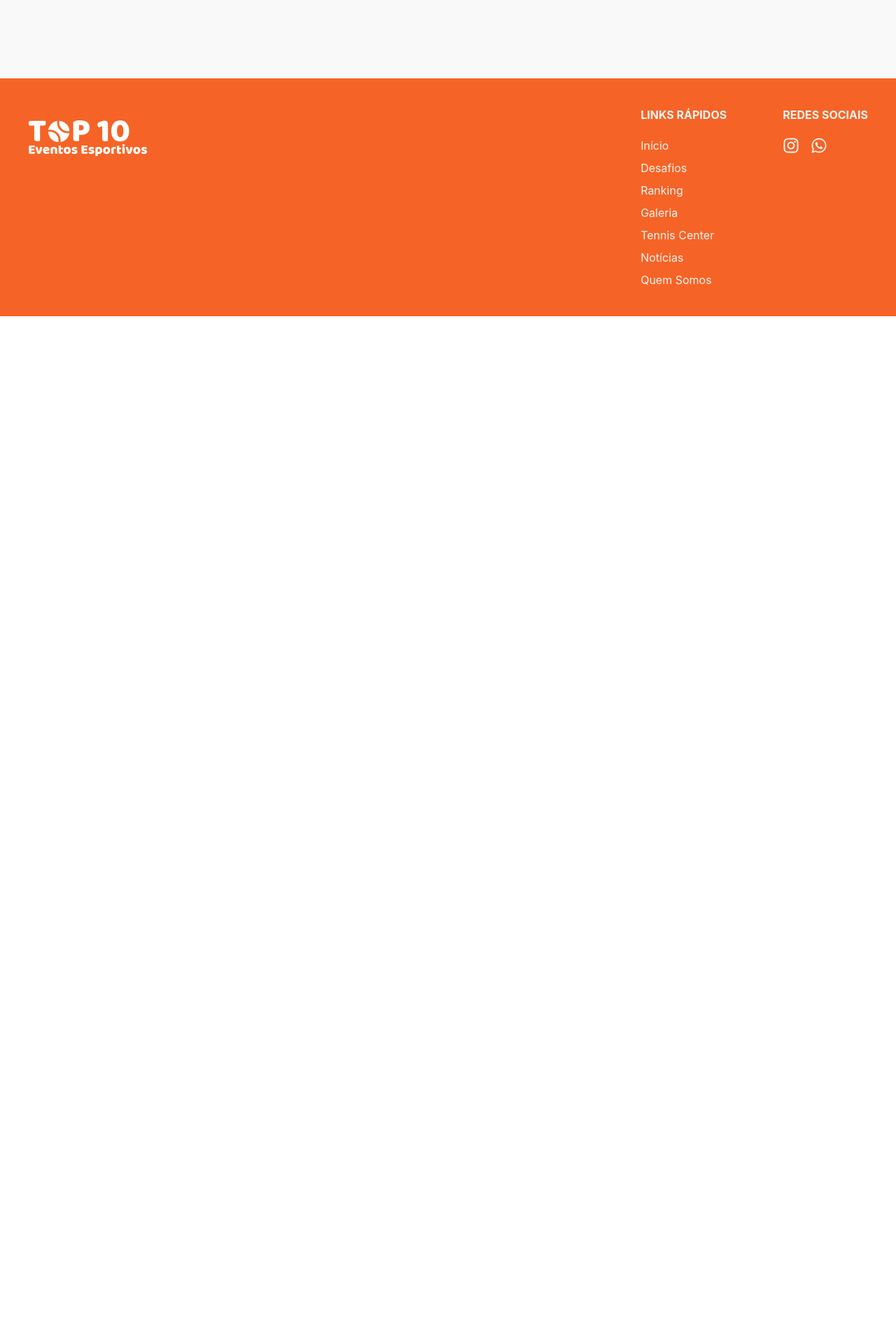
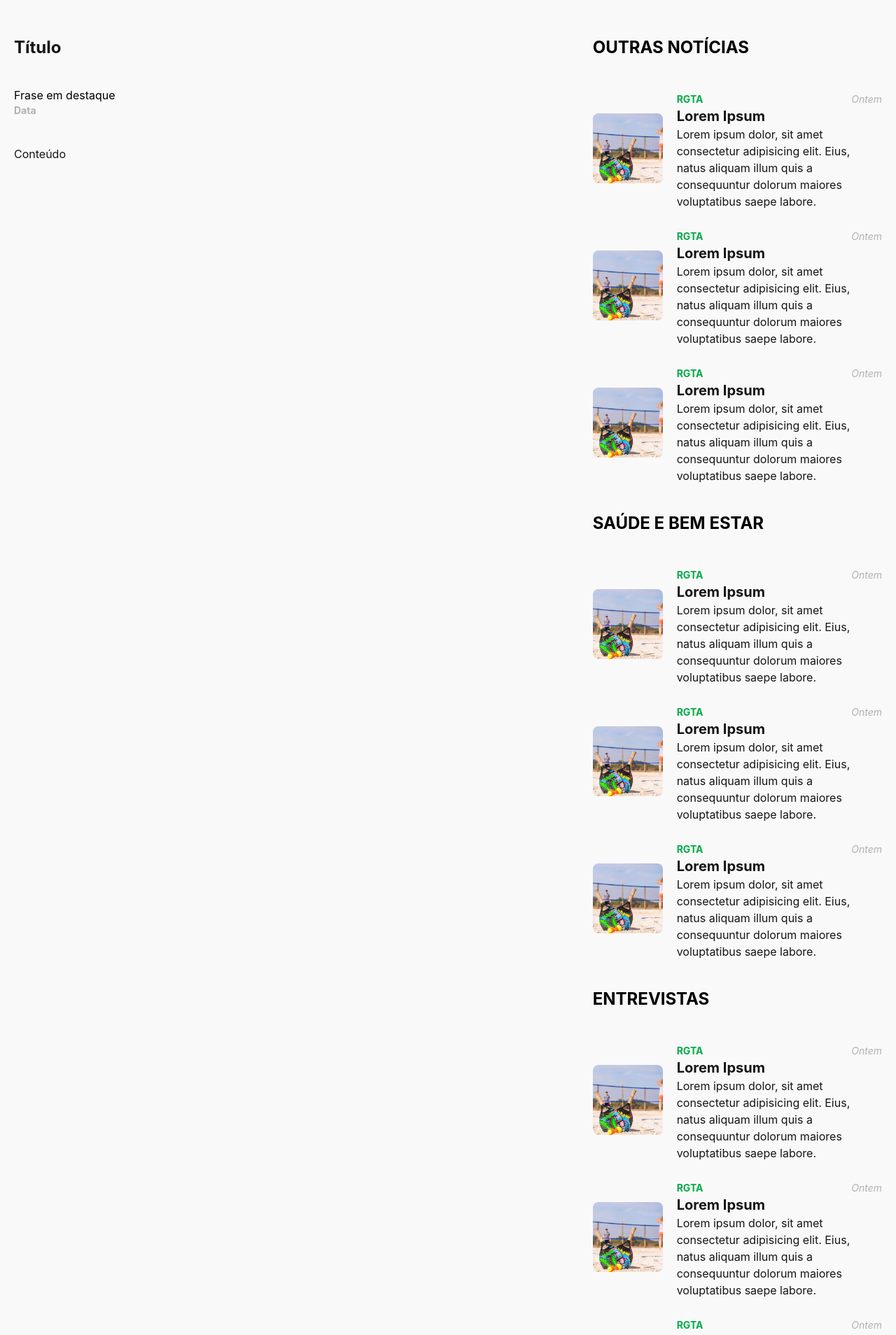
Before and after one commit to mjuliamiosso/top-10-eventos-esportivos, a Next.js app in the folder frontend/: page /news/1 in a window 1280 px wide. Shown: the part 100-2008 px from the top of the page at 70% size. Before the commit the page ends 800 px from the top, so only its background shows below. Built offline with nearby package versions, Linux system fonts and the light colour scheme.

Commit message:
feat: news slug page

```diff
--- a/frontend/src/app/news/[slug]/page.tsx
+++ b/frontend/src/app/news/[slug]/page.tsx
@@ -1,9 +1,121 @@
+import News from "@/components/news/News";
 import React from "react";
 
 const page = () => {
   return (
     <section className="bg-[var(--background-color)]">
-      <div className="container sectionSpacing"></div>
+      <div className="container sectionSpacing">
+        <div className="grid newsGrid">
+          {/* Notícia */}
+          <div className="flex flex-col gap-5 lg:gap-10">
+            <h3 className="text-2xl font-bold text-[var(--text-color)]">
+              Título
+            </h3>
+            <div>
+              <p className="text-base">Frase em destaque</p>
+              <p className="text-sm font-bold text-[var(--gray-color)]">Data</p>
+            </div>
+            {/* Conteúdo */}
+            <div className="text-base text-[var(--text-color)]">Conteúdo</div>
+          </div>
+          {/* Outras Notícias */}
+          <div className="flex flex-col gap-5 lg:gap-10">
+            {/* Notícias */}
+            <h3 className="text-2xl font-bold uppercase">Outras notícias</h3>
+            <div className="flex flex-col gap-5">
+              <News
+                variant="horizontal"
+                title={"Lorem Ipsum"}
+                description={
+                  "Lorem ipsum dolor, sit amet consectetur adipisicing elit. Eius, natus aliquam illum quis a consequuntur dolorum maiores voluptatibus saepe labore."
+                }
+                date={"Ontem"}
+                image={"/beach-tennis.webp"}
+              ></News>
+              <News
+                variant="horizontal"
+                title={"Lorem Ipsum"}
+                description={
+                  "Lorem ipsum dolor, sit amet consectetur adipisicing elit. Eius, natus aliquam illum quis a consequuntur dolorum maiores voluptatibus saepe labore."
+                }
+                date={"Ontem"}
+                image={"/beach-tennis.webp"}
+              ></News>
+              <News
+                variant="horizontal"
+                title={"Lorem Ipsum"}
+                description={
+                  "Lorem ipsum dolor, sit amet consectetur adipisicing elit. Eius, natus aliquam illum quis a consequuntur dolorum maiores voluptatibus saepe labore."
+                }
+                date={"Ontem"}
+                image={"/beach-tennis.webp"}
+              ></News>
+            </div>
+            {/* Bem estar */}
+            <h3 className="text-2xl font-bold uppercase">Saúde e bem estar</h3>
+            <div className="flex flex-col gap-5">
+              <News
+                variant="horizontal"
+                title={"Lorem Ipsum"}
+                description={
+                  "Lorem ipsum dolor, sit amet consectetur adipisicing elit. Eius, natus aliquam illum quis a consequuntur dolorum maiores voluptatibus saepe labore."
+                }
+                date={"Ontem"}
+                image={"/beach-tennis.webp"}
+              ></News>
+              <News
+                variant="horizontal"
+                title={"Lorem Ipsum"}
+                description={
+                  "Lorem ipsum dolor, sit amet consectetur adipisicing elit. Eius, natus aliquam illum quis a consequuntur dolorum maiores voluptatibus saepe labore."
+                }
+                date={"Ontem"}
+                image={"/beach-tennis.webp"}
+              ></News>
+              <News
+                variant="horizontal"
+                title={"Lorem Ipsum"}
+                description={
+                  "Lorem ipsum dolor, sit amet consectetur adipisicing elit. Eius, natus aliquam illum quis a consequuntur dolorum maiores voluptatibus saepe labore."
+                }
+                date={"Ontem"}
+                image={"/beach-tennis.webp"}
+              ></News>
+            </div>
+            {/* Entrevistas */}
+            <h3 className="text-2xl font-bold uppercase">Entrevistas</h3>
+            <div className="flex flex-col gap-5">
+              <News
+                variant="horizontal"
+                title={"Lorem Ipsum"}
+                description={
+                  "Lorem ipsum dolor, sit amet consectetur adipisicing elit. Eius, natus aliquam illum quis a consequuntur dolorum maiores voluptatibus saepe labore."
+                }
+                date={"Ontem"}
+                image={"/beach-tennis.webp"}
+              ></News>
+              <News
+                variant="horizontal"
+                title={"Lorem Ipsum"}
+                description={
+                  "Lorem ipsum dolor, sit amet consectetur adipisicing elit. Eius, natus aliquam illum quis a consequuntur dolorum maiores voluptatibus saepe labore."
+                }
+                date={"Ontem"}
+                image={"/beach-tennis.webp"}
+              ></News>
+              <News
+                variant="horizontal"
+                title={"Lorem Ipsum"}
+                description={
+                  "Lorem ipsum dolor, sit amet consectetur adipisicing elit. Eius, natus aliquam illum quis a consequuntur dolorum maiores voluptatibus saepe labore."
+                }
+                date={"Ontem"}
+                image={"/beach-tennis.webp"}
+              ></News>
+            </div>
+          </div>
+        </div>
+      </div>
     </section>
   );
 };
```
